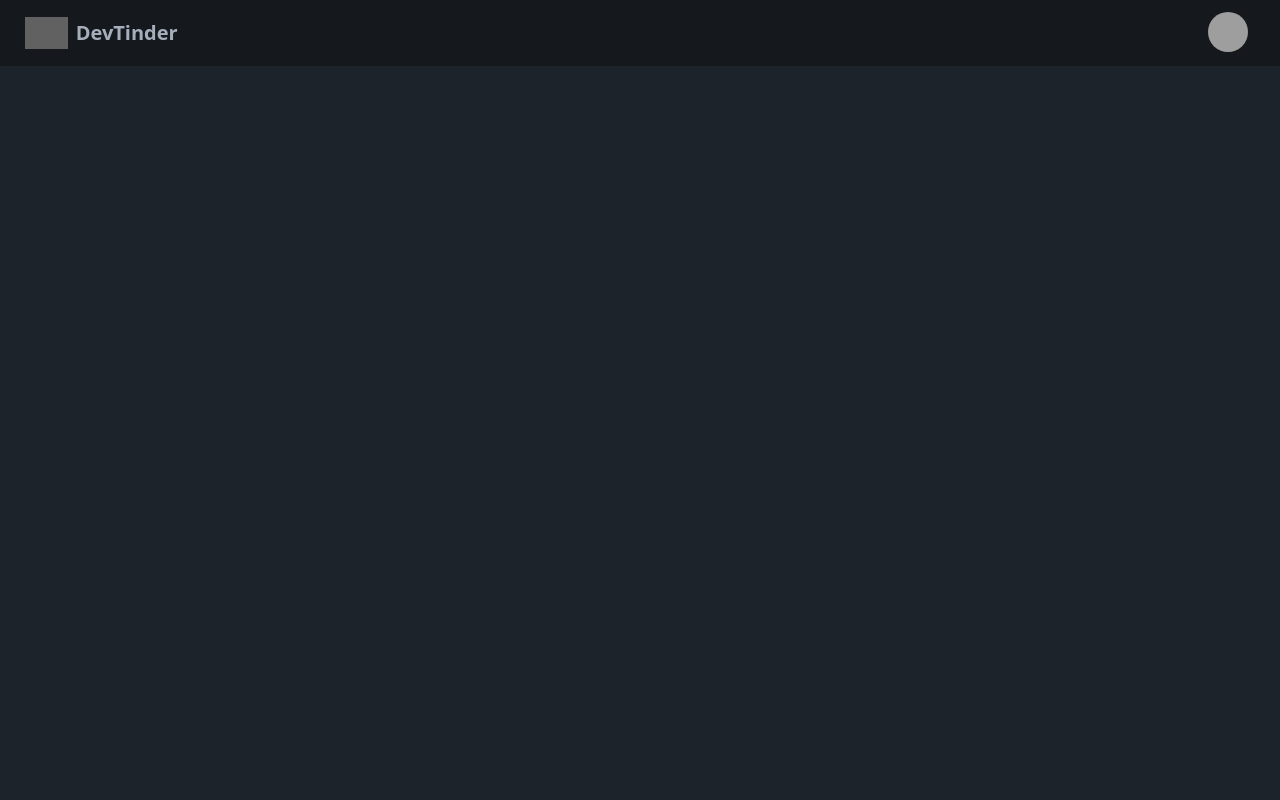
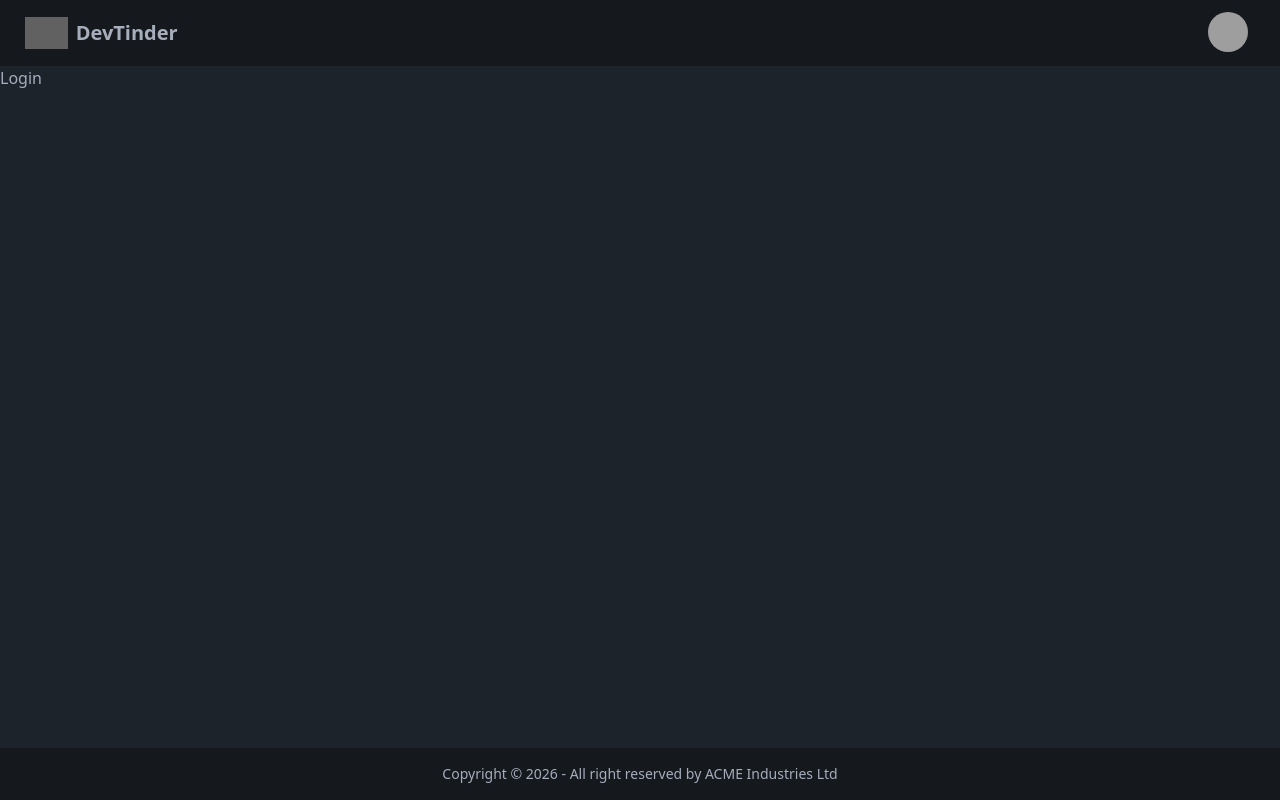
Before and after one commit to avipowar/devTinder-web, a React (Vite) app: page /login in a window 1280 px wide. Built offline with nearby package versions, Linux system fonts and the light colour scheme; grey boxes are pictures that could not be loaded.

Commit message:
install react-royer-dom and setup rotues inside my app

```diff
--- a/package.json
+++ b/package.json
@@ -11,7 +11,8 @@
   },
   "dependencies": {
     "react": "^19.2.0",
-    "react-dom": "^19.2.0"
+    "react-dom": "^19.2.0",
+    "react-router-dom": "^7.11.0"
   },
   "devDependencies": {
     "@eslint/js": "^9.39.1",
--- a/src/App.jsx
+++ b/src/App.jsx
@@ -1,10 +1,21 @@
 import React from "react";
-import NavBar from "./NavBar";
+import NavBar from "./component/NavBar";
+import { BrowserRouter, Routes, Route } from "react-router-dom";
+import Body from "./component/Body";
+import Login from "./component/Login";
+import Profile from "./component/Profile";
 
 function App() {
   return (
     <>
-      <NavBar />
+      <BrowserRouter basename="/">
+        <Routes>
+          <Route path="/" element={<Body />}>
+            <Route path="login" element={<Login />} />
+            <Route path="profile" element={<Profile />} />
+          </Route>
+        </Routes>
+      </BrowserRouter>
     </>
   );
 }
--- /dev/null
+++ b/src/component/Body.jsx
@@ -0,0 +1,16 @@
+import React from "react";
+import NavBar from "./NavBar";
+import { Outlet } from "react-router-dom";
+import Footer from "./Footer";
+
+const Body = () => {
+  return (
+    <div>
+      <NavBar />
+      <Outlet />
+      <Footer />
+    </div>
+  );
+};
+
+export default Body;
--- /dev/null
+++ b/src/component/Footer.jsx
@@ -0,0 +1,18 @@
+import React from "react";
+
+const Footer = () => {
+  return (
+    <div>
+      <footer className="footer footer-center bg-base-300 text-base-content p-4 fixed bottom-0">
+        <aside>
+          <p>
+            Copyright © {new Date().getFullYear()} - All right reserved by ACME
+            Industries Ltd
+          </p>
+        </aside>
+      </footer>
+    </div>
+  );
+};
+
+export default Footer;
--- /dev/null
+++ b/src/component/Login.jsx
@@ -0,0 +1,7 @@
+import React from "react";
+
+const Login = () => {
+  return <div>Login</div>;
+};
+
+export default Login;
--- /dev/null
+++ b/src/component/Profile.jsx
@@ -0,0 +1,7 @@
+import React from "react";
+
+const Profile = () => {
+  return <div>Profile</div>;
+};
+
+export default Profile;
```
Also changed, not shown: src/component/NavBar.jsx (renamed from src/NavBar.jsx), 2 other files (tests, documents, lock files or other folders).
